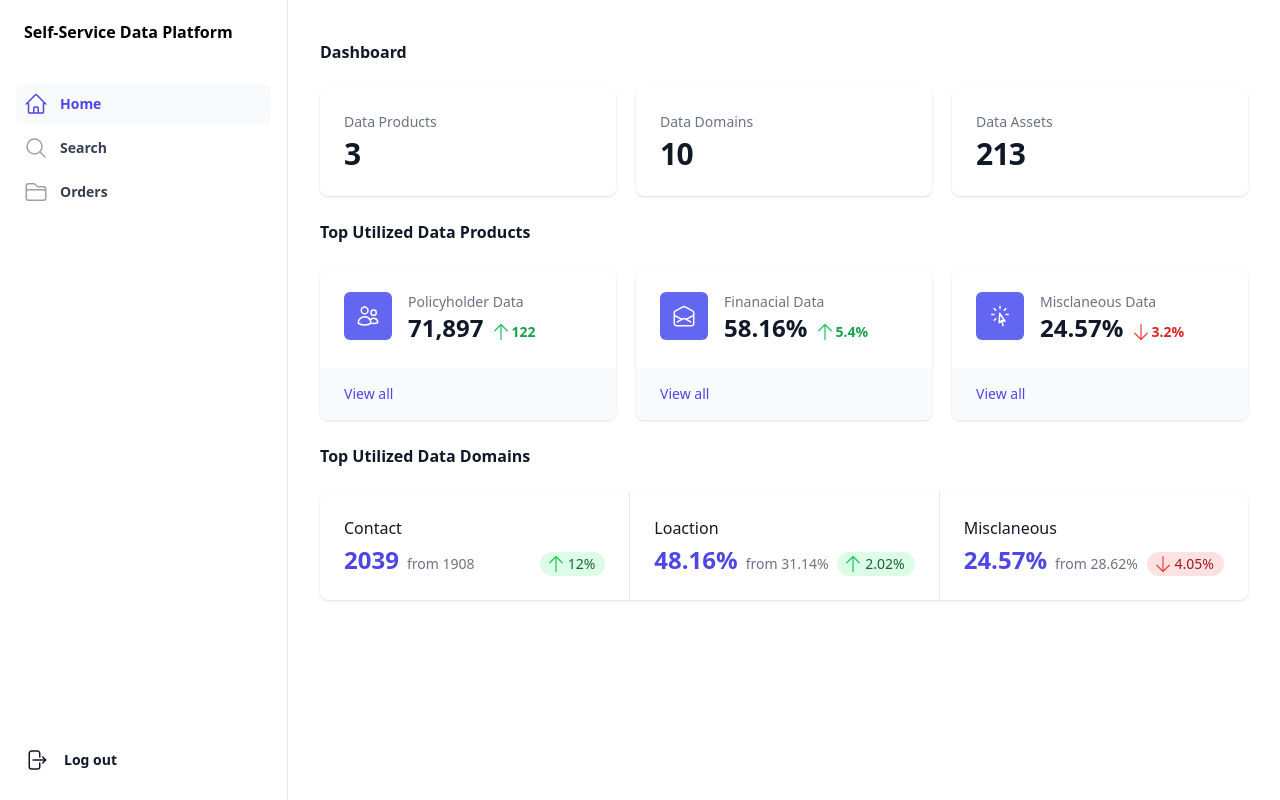
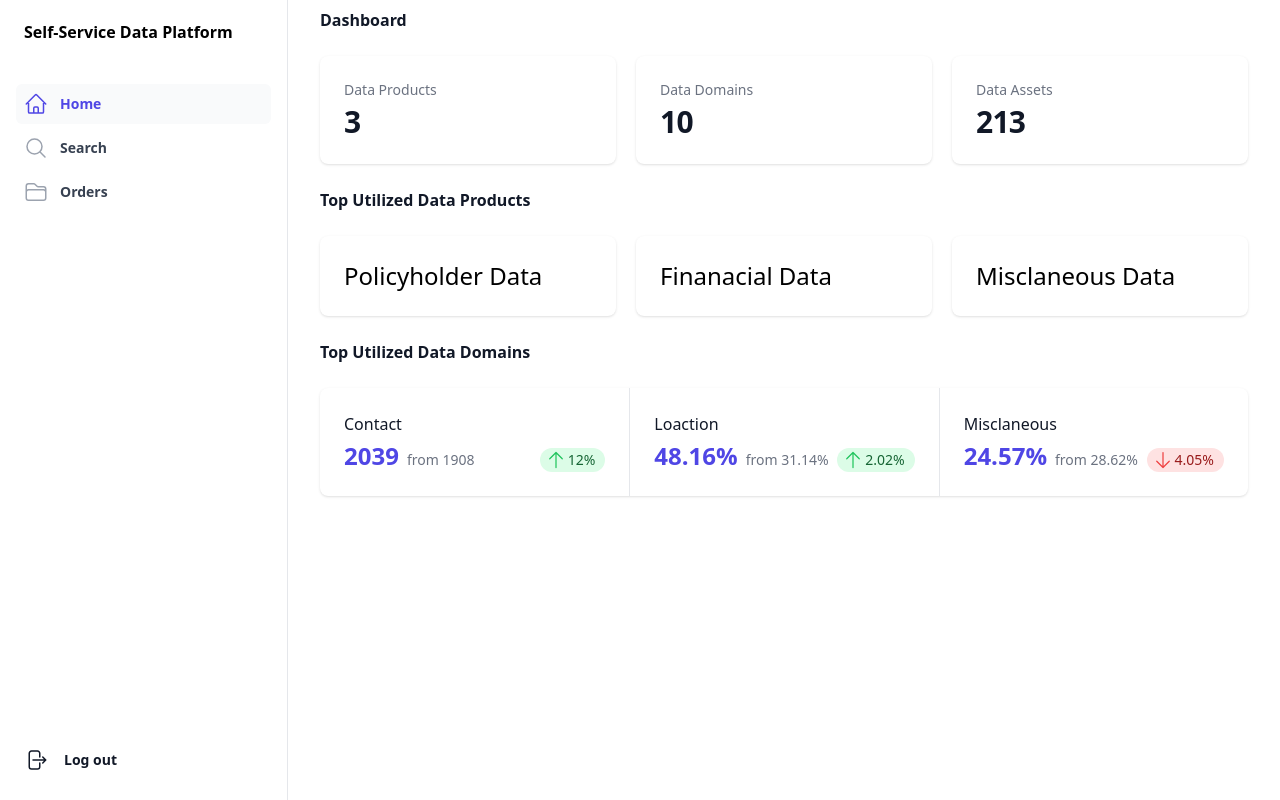
Before and after one commit to patelaryan7751/demoUI, a React (Vite) app: page /home in a window 1280 px wide. Built offline with nearby package versions, Linux system fonts and the light colour scheme; sample sign-in values are in the browser's storage.

Commit message:
basic setup for summary page

```diff
--- a/src/components/DashboardContent.tsx
+++ b/src/components/DashboardContent.tsx
@@ -3,14 +3,16 @@ import Home from "./Home";
 import { getCurrentPath } from "../utility/pathUtility";
 import SearchComponent from "./SearchComponent";
 import Orders from "./Orders";
+import Summary from "./Summary";
 const DashboardContent = () => {
   return (
     <>
-      <main className="py-10 lg:pl-72">
+      <main className="py-2 lg:pl-72">
         <div className="px-4 sm:px-6 lg:px-8">
           {getCurrentPath() === "/home" ? <Home /> : <></>}
           {getCurrentPath() === "/search" ? <SearchComponent /> : <></>}
           {getCurrentPath() === "/orders" ? <Orders /> : <></>}
+          {getCurrentPath().indexOf("/summary") !== -1 ? <Summary /> : <></>}
         </div>
       </main>
     </>
--- a/src/components/HomeContent/UtilDataProdStats.tsx
+++ b/src/components/HomeContent/UtilDataProdStats.tsx
@@ -1,37 +1,20 @@
-import {
-  ArrowDownIcon,
-  ArrowUpIcon,
-  CursorArrowRaysIcon,
-  EnvelopeOpenIcon,
-  UsersIcon,
-} from "@heroicons/react/24/outline";
 import React from "react";
-import { classNames } from "../../utility/commonUtiliy";
 const UtilDataProdStats = () => {
   const utilDataProdStats = [
     {
       id: 1,
       name: "Policyholder Data",
-      stat: "71,897",
-      icon: UsersIcon,
-      change: "122",
-      changeType: "increase",
+      href: "/summary/policyholder-data",
     },
     {
       id: 2,
       name: "Finanacial Data",
-      stat: "58.16%",
-      icon: EnvelopeOpenIcon,
-      change: "5.4%",
-      changeType: "increase",
+      href: "#",
     },
     {
       id: 3,
       name: "Misclaneous Data",
-      stat: "24.57%",
-      icon: CursorArrowRaysIcon,
-      change: "3.2%",
-      changeType: "decrease",
+      href: "#",
     },
   ];
 
@@ -42,63 +25,20 @@ const UtilDataProdStats = () => {
       </h3>
       <dl className="mt-5 grid grid-cols-1 gap-5 sm:grid-cols-2 lg:grid-cols-3">
         {utilDataProdStats.map((item) => (
-          <div
+          <a
+            href={item.href}
             key={item.id}
-            className="relative overflow-hidden rounded-lg bg-white px-4 pb-12 pt-5 shadow sm:px-6 sm:pt-6"
+            className="relative overflow-hidden rounded-lg bg-white shadow px-6 py-6"
           >
             <dt>
-              <div className="absolute rounded-md bg-indigo-500 p-3">
+              {/* <div className="absolute rounded-md bg-indigo-500 p-3">
                 <item.icon className="h-6 w-6 text-white" aria-hidden="true" />
-              </div>
-              <p className="ml-16 truncate text-sm font-medium text-gray-500">
+              </div> */}
+              <p className="truncate text-2xl font-medium text-black">
                 {item.name}
               </p>
             </dt>
-            <dd className="ml-16 flex items-baseline pb-6 sm:pb-7">
-              <p className="text-2xl font-semibold text-gray-900">
-                {item.stat}
-              </p>
-              <p
-                className={classNames(
-                  item.changeType === "increase"
-                    ? "text-green-600"
-                    : "text-red-600",
-                  "ml-2 flex items-baseline text-sm font-semibold"
-                )}
-              >
-                {item.changeType === "increase" ? (
-                  <ArrowUpIcon
-                    className="h-5 w-5 flex-shrink-0 self-center text-green-500"
-                    aria-hidden="true"
-                  />
-                ) : (
-                  <ArrowDownIcon
-                    className="h-5 w-5 flex-shrink-0 self-center text-red-500"
-                    aria-hidden="true"
-                  />
-                )}
-
-                <span className="sr-only">
-                  {" "}
-                  {item.changeType === "increase"
-                    ? "Increased"
-                    : "Decreased"}{" "}
-                  by{" "}
-                </span>
-                {item.change}
-              </p>
-              <div className="absolute inset-x-0 bottom-0 bg-gray-50 px-4 py-4 sm:px-6">
-                <div className="text-sm">
-                  <a
-                    href="#"
-                    className="font-medium text-indigo-600 hover:text-indigo-500"
-                  >
-                    View all<span className="sr-only"> {item.name} stats</span>
-                  </a>
-                </div>
-              </div>
-            </dd>
-          </div>
+          </a>
         ))}
       </dl>
     </>
--- /dev/null
+++ b/src/components/Summary.tsx
@@ -0,0 +1,37 @@
+import { ChevronUpIcon } from "@heroicons/react/24/outline";
+import React from "react";
+
+const Summary = () => {
+  return (
+    <>
+      <main>
+        <div className="pl-96">
+          <div className="">
+            <h3 className="text-base font-semibold leading-6 text-gray-900">
+              Search
+            </h3>
+          </div>
+        </div>
+      </main>
+      <aside className="fixed inset-y-0 left-64 hidden w-96 overflow-y-auto border-r border-gray-200 space-y-1 xl:block">
+        <div className="bg-white shadow pl-12 py-2">
+          <h3 className="text-base font-semibold leading-6 text-gray-900">
+            Search
+          </h3>
+        </div>
+        <div className="bg-white shadow pl-12 py-2">
+          <h3 className="text-base font-semibold leading-6 text-gray-900 flex justify-between">
+            Data Asset <ChevronUpIcon className="h-6 w-6 mr-6" />
+          </h3>
+        </div>
+        <div className="bg-white shadow pl-12 py-2">
+          <h3 className="text-base font-semibold leading-6 text-gray-900">
+            Customer
+          </h3>
+        </div>
+      </aside>
+    </>
+  );
+};
+
+export default Summary;
--- a/src/routes/index.tsx
+++ b/src/routes/index.tsx
@@ -40,5 +40,13 @@ const router = createBrowserRouter([
       </ProtectedRoute>
     ),
   },
+  {
+    path: "/summary/policyholder-data",
+    element: (
+      <ProtectedRoute>
+        <Dashboard />
+      </ProtectedRoute>
+    ),
+  },
 ]);
 export default router;
```
